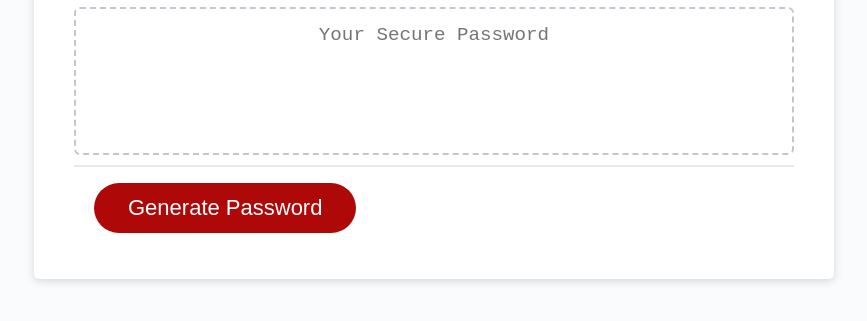
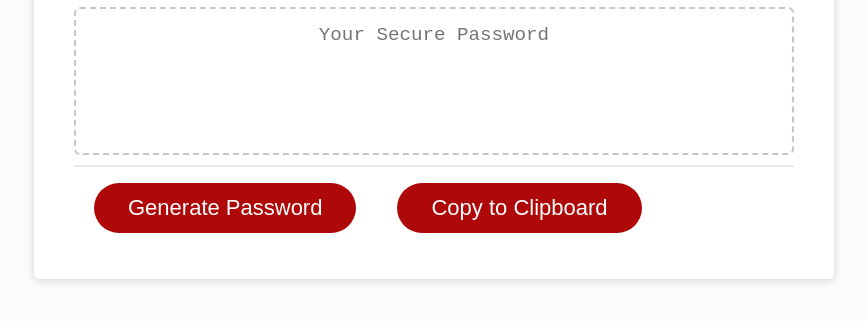
Before and after one commit to davidcbalsley/hw03-password, a plain HTML site: page index.html in a window 1280 px wide. Shown: the part 241-562 px from the top of the page, without its empty margins (206-1073 px from the left). Drawn offline with Linux system fonts and the light colour scheme.

Commit message:
Copy to Clipboard button

```diff
--- a/index.html
+++ b/index.html
@@ -26,6 +26,7 @@
         </div>
         <div class="card-footer">
           <button id="generate" class="btn">Generate Password</button>
+          <button id="copy-to-clipboard" class="btn">Copy to Clipboard</button>
         </div>
       </div>
     </div>
```
Also changed, not shown: script.js (+8 -8 lines).
